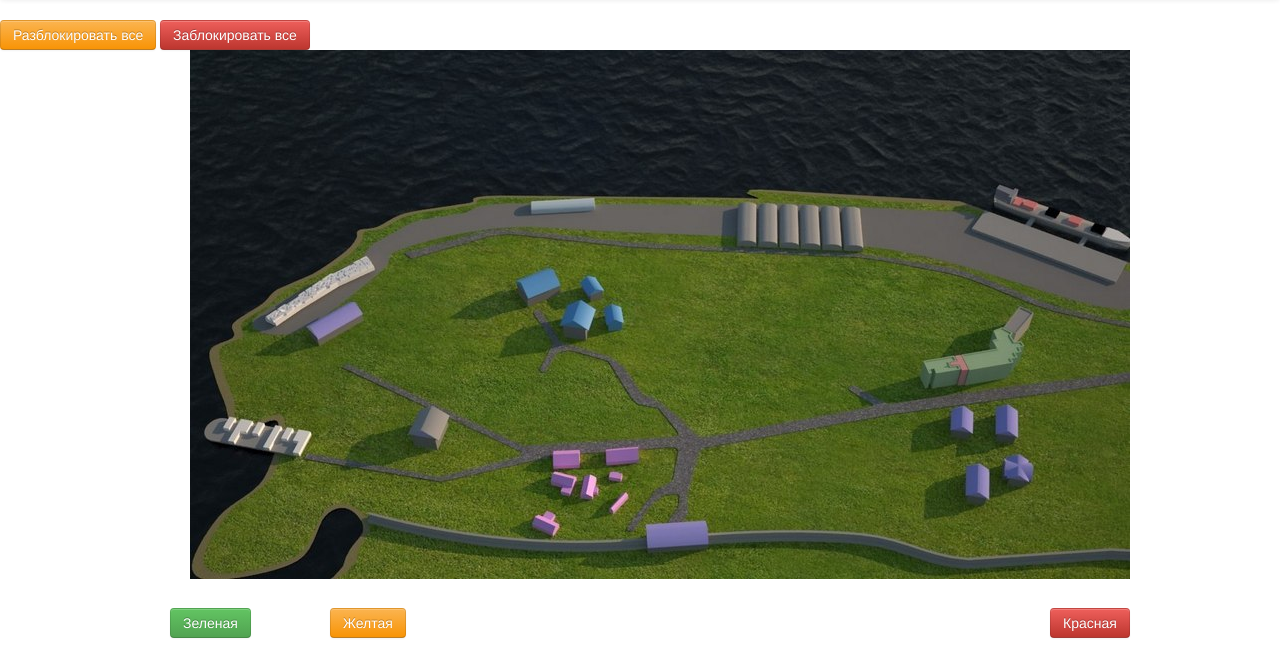
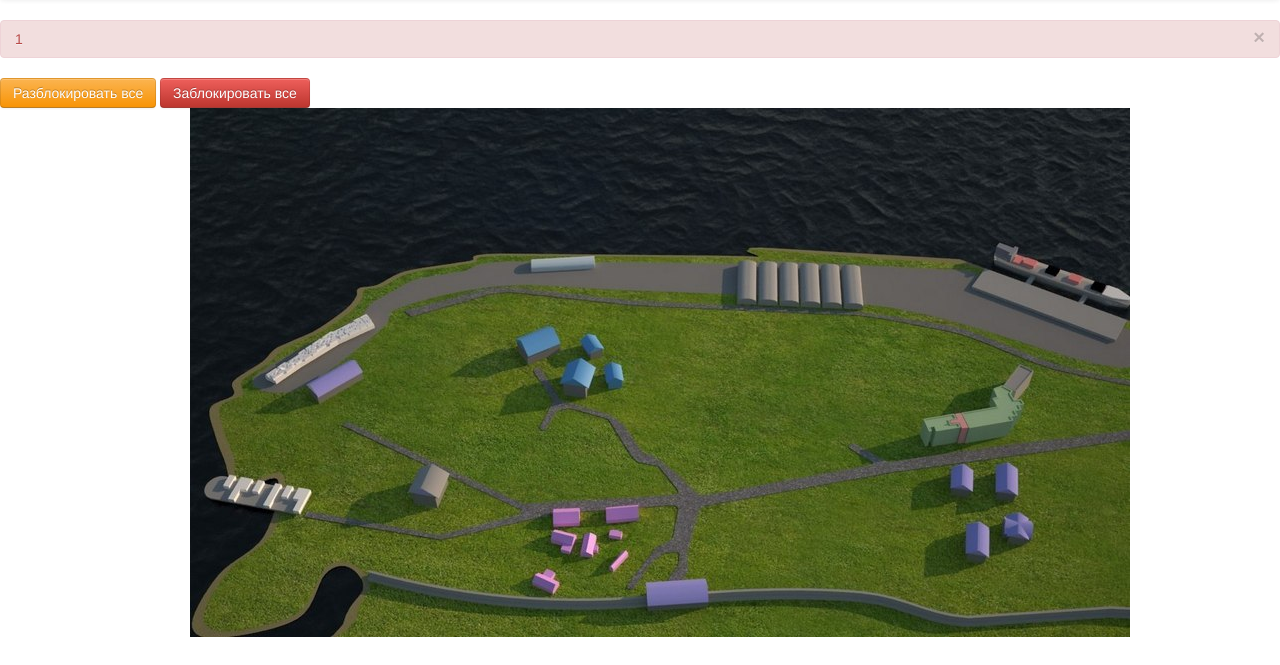
Before and after one commit to tashenka/shaker, a PHP site: page /?notice_error=1 in a window 1280 px wide. Shown: the part 42-707 px from the top of the page. Run offline with PHP 8.4, Linux system fonts and the light colour scheme; data that the repository does not hold is empty.

Commit message:
Some changes

```diff
--- a/header.php
+++ b/header.php
@@ -29,3 +29,11 @@
  </div>
 </div>
 </ul>
+<?php
+if($_GET['notice_error']){
+echo '<div class="alert alert-error">';
+echo '  <button type="button" class="close" data-dismiss="alert">&times;</button>';
+echo $_GET['notice_error'];
+echo "</div>";
+}
+?>
--- a/index.php
+++ b/index.php
@@ -24,8 +24,10 @@ $(function(){
 </script>
 <?php endif; ?>
 
-    <a href="#" class="btn btn-warning">Разблокировать все</a>
-    <a href="#" class="btn btn-danger">Заблокировать все</a>
+    <audio id="player-open" src="audio/door_open.mp3"></audio>
+    <audio id="player-close" src="audio/door_close.mp3"></audio>
+    <button onclick="document.getElementById('player-open').play()" class="btn btn-warning">Разблокировать все</button>
+    <button onclick="document.getElementById('player-close').play()" class="btn btn-danger">Заблокировать все</button>
 
 <div id="accessModal" class="modal hide fade" tabindex="-1" role="dialog" aria-labelledby="myModalLabel" aria-hidden="true">
 <div class="modal-header">
--- a/journal.txt.php
+++ b/journal.txt.php
@@ -2,6 +2,7 @@
 include 'config.php';
 
 $journal = mysql_query("SELECT * FROM journal INNER JOIN users WHERE journal.user_id = users.id ORDER BY time DESC", $mysql);
+//mysql_query("DELETE * FROM journal")", $mysql);
 ?>
 Время, Вход/Выход, ФИО, Должность, № Карты, Зона, Отпечаток пальца, Отпечаток языка
 <?php while ($row = mysql_fetch_assoc($journal)): ?>
```
Also changed, not shown: create-user.php (+9 -4 lines), database.php (+0 -8 lines), 3 other files.
